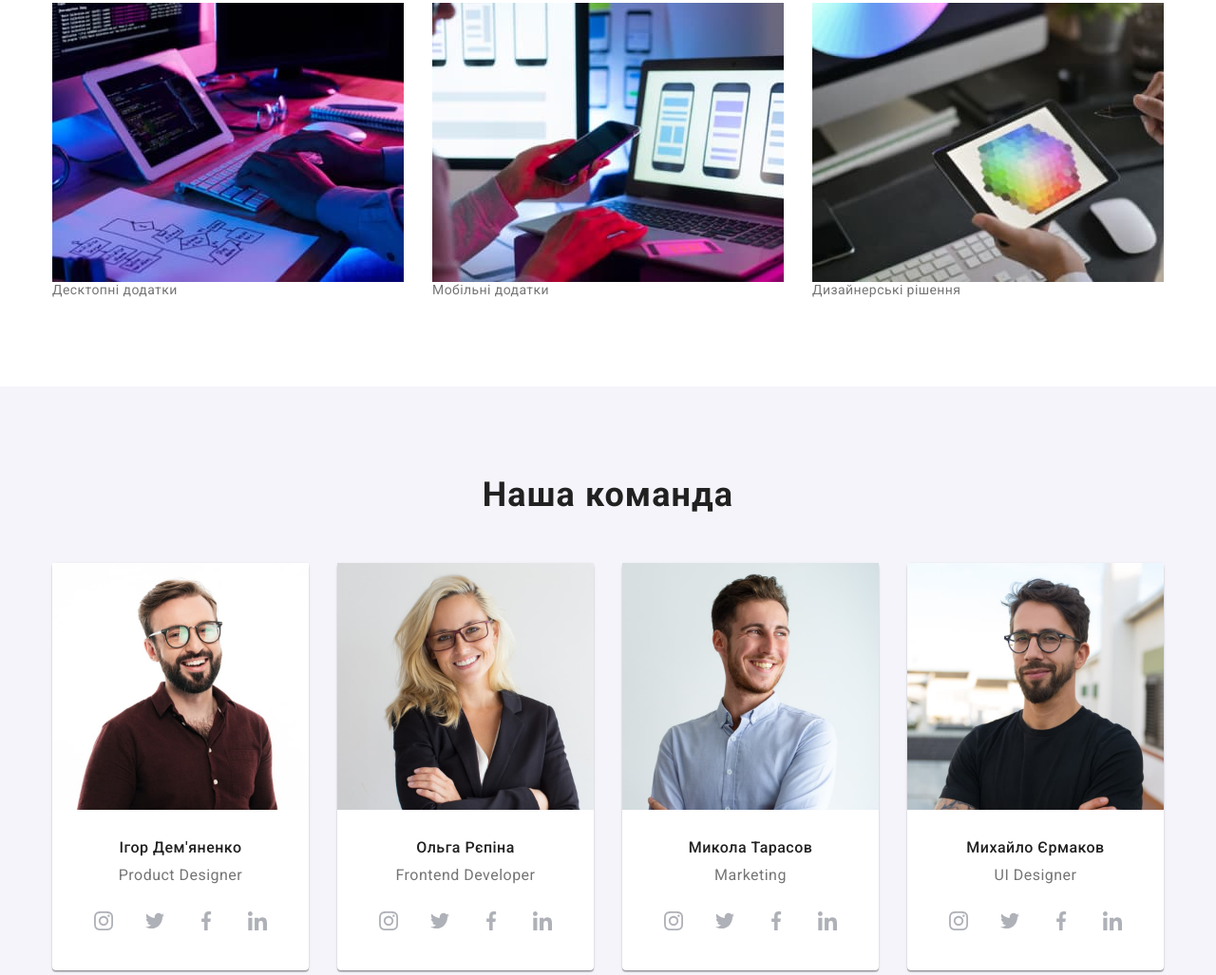
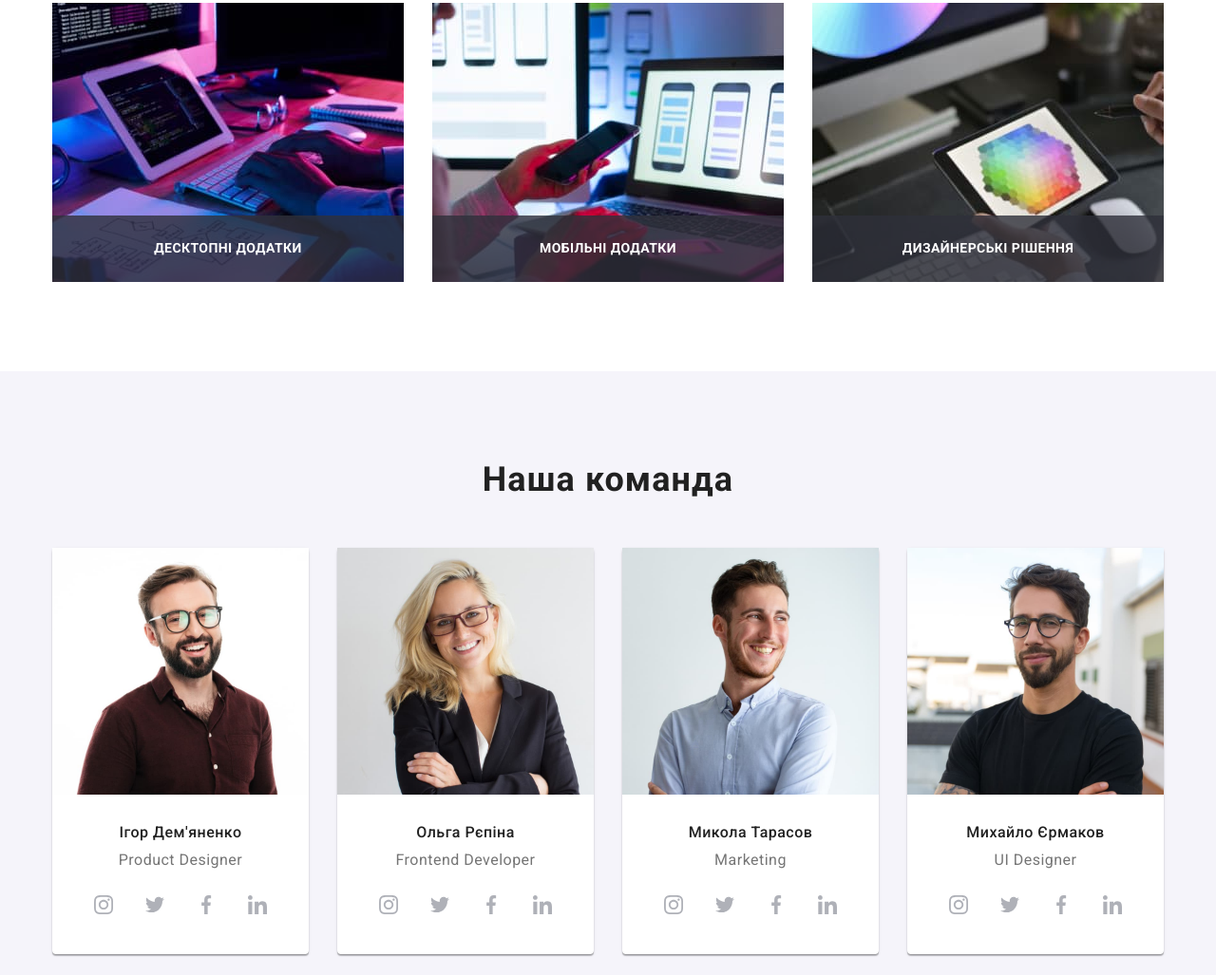
Before and after one commit to MaksymTykhoniuk/goit-markup-hw-05, a plain HTML site: page index.html in a window 1280 px wide. Shown: the part 1205-2232 px from the top of the page at 95% size. Drawn offline with nearby package versions, Linux system fonts and the light colour scheme.

Commit message:
Update index.html

```diff
--- a/index.html
+++ b/index.html
@@ -127,21 +127,15 @@
           <ul class="work-list">
             <li class="item">
               <img src="./images/workimg1.jpg" alt="Работа за комп'ютером" width="370" />
-              <div class="wl-thumb">
-                <p class="thumb-descriprion">Десктопні додатки</p>
-              </div>
+              <p class="item-descriprion">Десктопні додатки</p>
             </li>
             <li class="item">
               <img src="./images/workimg2.jpg" alt="Работа за телефоном" width="370" />
-              <div class="wl-thumb">
-                <p class="thumb-descriprion">Мобільні додатки</p>
-              </div>
+              <p class="item-descriprion">Мобільні додатки</p>
             </li>
             <li class="item">
               <img src="./images/workimg3.jpg" alt="Работа за планшетом" width="370" />
-              <div class="wl-thumb">
-                <p class="thumb-descriprion">Дизайнерські рішення</p>
-              </div>
+              <p class="item-descriprion">Дизайнерські рішення</p>
             </li>
           </ul>
         </div>
```
